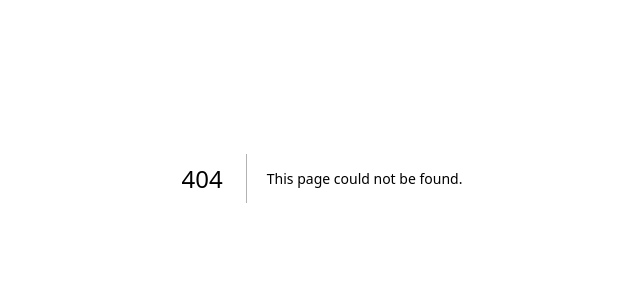
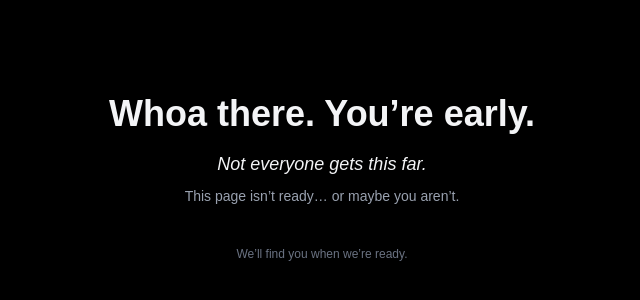
Before and after one commit to aswhitehouse/open-agent-stack, a Next.js app: page /careers in a window 1280 px wide. Before the commit this address had no page. Shown: the part 222-522 px from the top of the page, without its empty margins (318-958 px from the left). Built offline with nearby package versions, Linux system fonts and the light colour scheme.

Commit message:
feat: add careers page and more easter eggs

```diff
--- /dev/null
+++ b/src/app/careers/page.tsx
@@ -0,0 +1,31 @@
+// app/careers/page.tsx
+'use client';
+
+import Head from 'next/head';
+
+export default function Careers() {
+  return (
+    <div className="min-h-screen bg-black text-gray-100 flex flex-col items-center justify-center px-6">
+      <Head>
+        <title>Careers at G.L.O.O.M Inc</title>
+        <meta name="description" content="You weren't supposed to find this." />
+      </Head>
+
+      <h1 className="text-2xl md:text-4xl font-bold text-center mb-4">Whoa there. You’re early.</h1>
+      <p className="text-center text-lg mb-2 italic">Not everyone gets this far.</p>
+      <p className="text-center text-sm text-gray-400">This page isn’t ready… or maybe you aren’t.</p>
+
+      <p className="mt-10 text-xs text-gray-600">
+        <a href="/" className="hover:underline text-gray-500">
+          We’ll find you when we’re ready.
+        </a>
+      </p>
+
+      {/* Don't touch unless you're cleared for Level 2 */}
+      {/* a2V5X3BocmFzZToiU2hhZG93X0ludGVyaW1fQ2hlY2si */}
+      {/* c2hhZG93X2xldmVsOjI= */}
+      {/* Y2hlY2tfdGhlX3NpZ25hdHVyZQ== */}
+      {/* ...they said recruitment was suspended. That wasn't true. */}
+    </div>
+  );
+}
--- a/src/app/page.tsx
+++ b/src/app/page.tsx
@@ -101,7 +101,6 @@ export default function Home() {
   const [hasInteracted, setHasInteracted] = useState(false);
 
   useEffect(() => {
-    // Text animation setup
     let index = 0;
     const interval = setInterval(() => {
       setAnimatedText(selected.content.slice(0, index + 1));
@@ -109,7 +108,8 @@ export default function Home() {
       if (index === selected.content.length) clearInterval(interval);
     }, 10);
 
-    // Add wheel listener for audio
+    console.log("🕳️ Curious minds tend to look at: /careers");
+
     const handleWheel = () => {
       if (!hasInteracted && audioRef.current) {
         audioRef.current.play().catch(() => {
```
